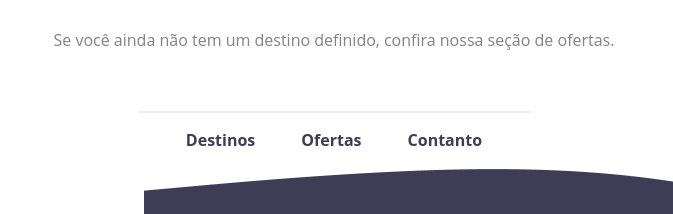
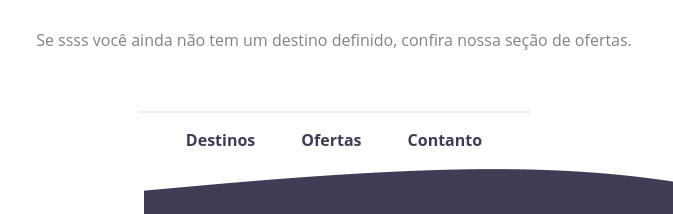
Before and after one commit to KaiqueSakuma/Projeto-2, a plain HTML site: page index.html in a window 1280 px wide. Shown: the part 540-754 px from the top of the page, 306-979 px from the left. Drawn offline with Linux system fonts and the light colour scheme.

Commit message:
sgundo commit

```diff
--- a/index.html
+++ b/index.html
@@ -27,7 +27,7 @@
       Na <strong>Flutuar</strong> você encontra pacotes de viagens nacionais e internacionais que incluem: passagens aéreas, hotéis, café da manhã, e até seguro viagem com <br> <span>preços arrasadores</span>!
     </p>
 
-    <p>Se você ainda não tem um destino definido, confira nossa seção de ofertas.</p>
+    <p>Se ssss você ainda não tem um destino definido, confira nossa seção de ofertas.</p>
 
   </div>
 
```
